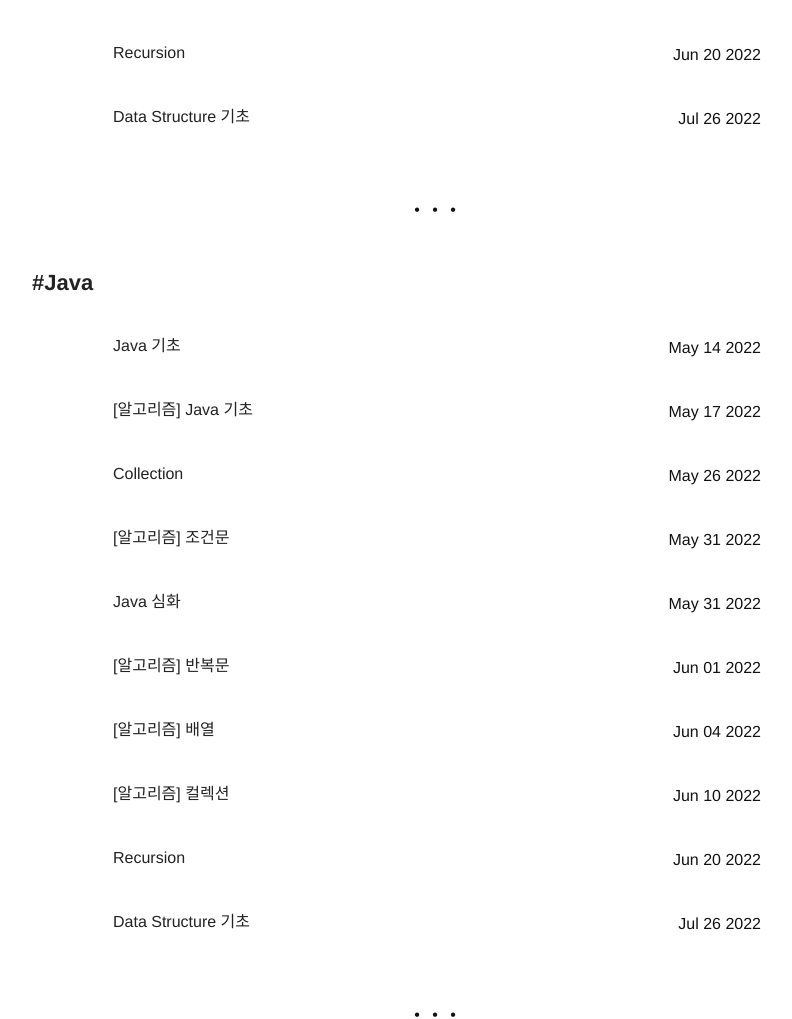
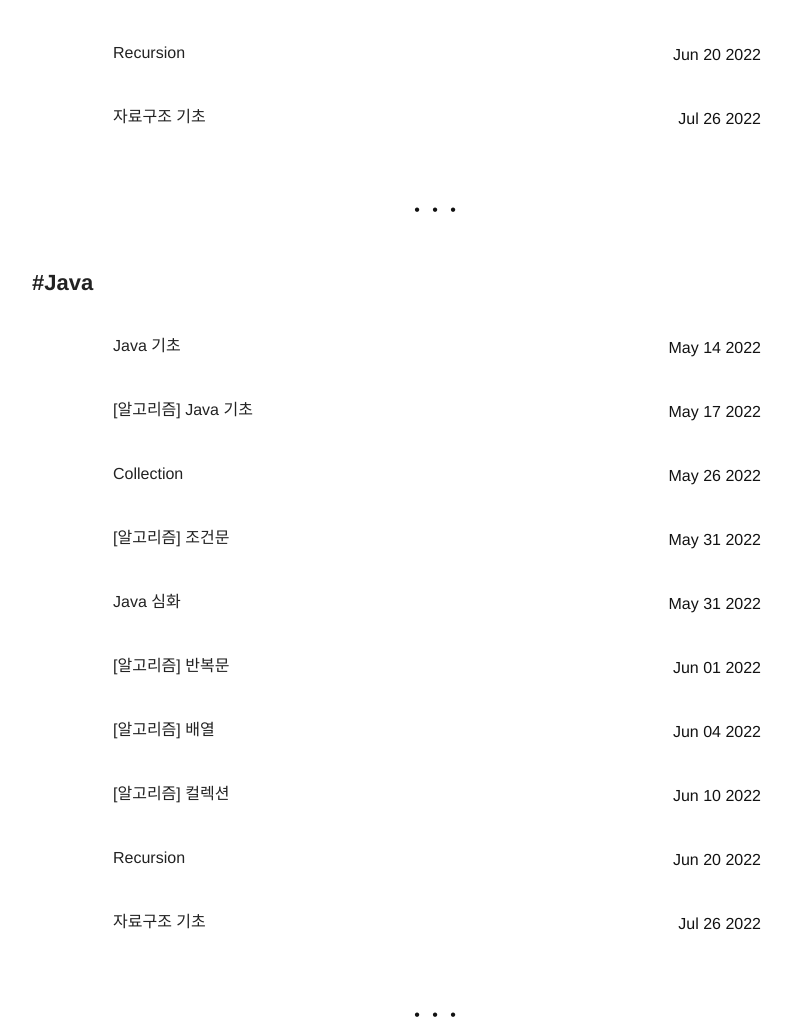
Before and after one commit to petitjina/petitjina.github.io, a Jekyll site: the page built from tags.html, in a window 1280 px wide and 1400 px high, scrolled down 2318 px. Shown: the part 152-1171 px from the top of the window, without its empty margins (203-995 px from the left). Built offline with Jekyll 4.4.1, drawn with Linux system fonts in a browser that asks for light colours; nearby versions of some CDN libraries; some of the changed text lies outside the part shown.

Commit message:
Update 2022-07-26-dataStructure1.markdown

```diff
--- a/_posts/2022-07-26-dataStructure1.markdown
+++ b/_posts/2022-07-26-dataStructure1.markdown
@@ -1,5 +1,5 @@
 ---
-title: "Data Structure 기초"
+title: "자료구조 기초"
 layout: post
 date: 2022.07.26
 headerImage: false
```
